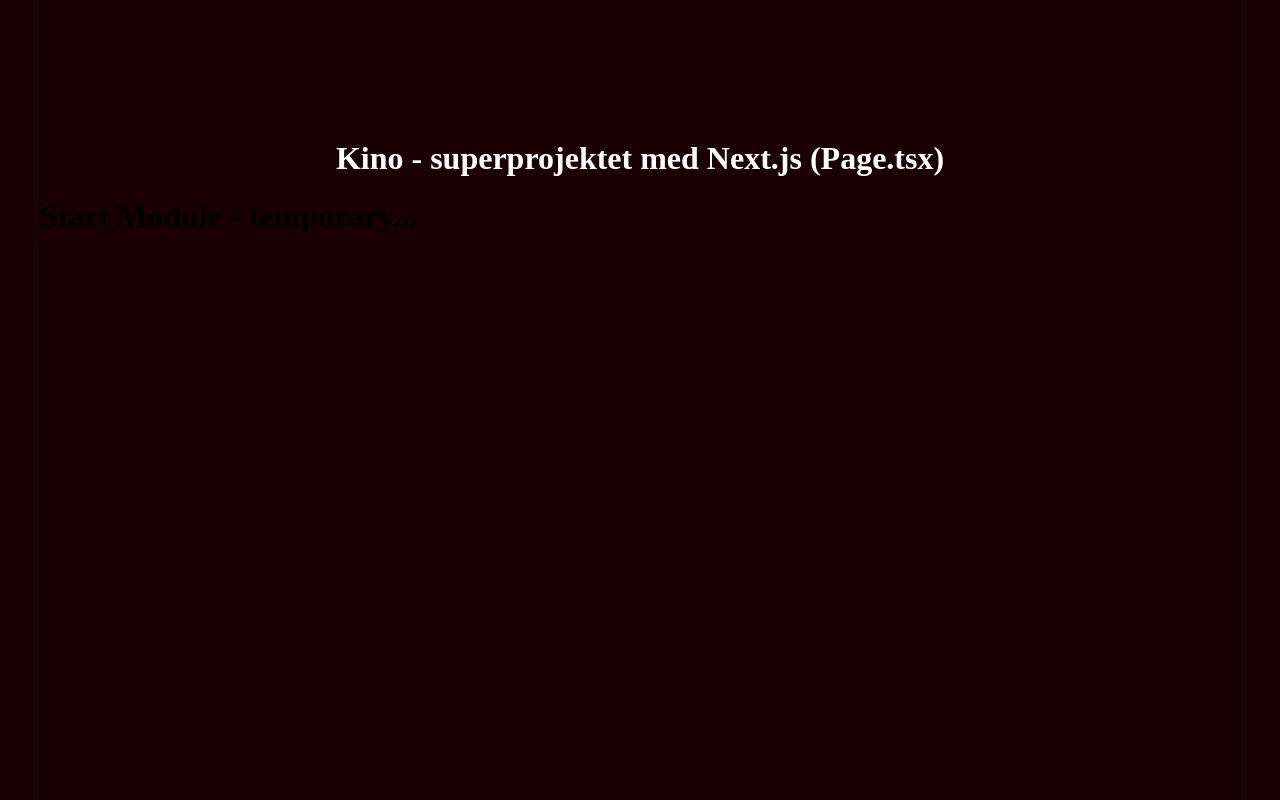
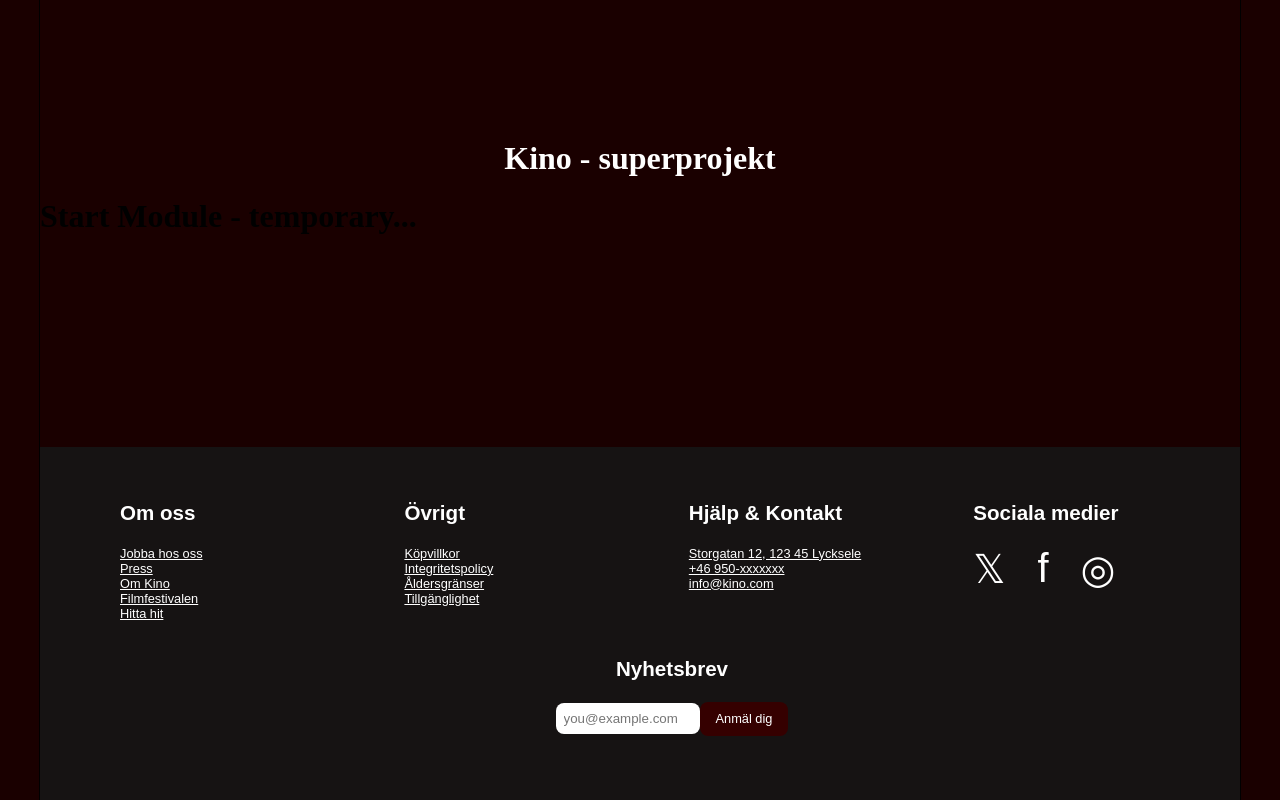
Before and after one commit to anteman-swe/kino-with-next.js, a Next.js app in the folder kino-webb/: page / in a window 1280 px wide. Built offline with nearby package versions, Linux system fonts and the light colour scheme.

Commit message:
Add footer layout and styling (#44)
* add footer structure

* style footer layout

* add footer component

* move footer markup from page to footer component

* move footer styles to footer module

---------

Co-authored-by: AntemanSWE <anteman.swe@gmail.com>

```diff
--- /dev/null
+++ b/kino-webb/src/app/components/footer/Footer.module.scss
@@ -0,0 +1,84 @@
+.footer {
+  margin-top: auto;
+}
+
+
+.footer {
+  display: flex;
+  flex-direction: column;
+  background-color: $dark-footer;
+  color: $dark-text;
+  font-size: 1.1rem;
+  font-family: sans-serif;
+  padding: 2rem;
+}
+
+.footerContent {
+  display: flex;
+  flex-wrap: wrap;
+  justify-content: space-around;
+  align-items: flex-start;
+  gap: 0.1rem;
+}
+
+.footerSection {
+  flex: 1 1 120px;
+  padding: 0.1rem 3rem 0rem;
+  margin: 0rem;
+}
+
+.footerLinks,
+.footerTerms,
+.footerInfo {
+  font-size: 0.8rem;
+  color: $dark-text;
+  list-style: none;
+  padding: 0;
+  margin: 0;
+
+  a {
+    color: inherit;
+    text-decoration: underline;
+  }
+}
+
+.footerIcons {
+  display: flex;
+  color: $dark-text;
+  gap: 2rem;
+  font-size: 2.5rem;
+
+  a {
+    color: inherit;
+    text-decoration: none;
+  }
+}
+
+.footerExtra {
+  flex: 0 0 100%;
+  width: 100%;
+  padding: 1rem 2rem 2rem;
+  text-align: center;
+}
+
+.newsletter {
+  display: block;
+}
+
+.newsletterInput {
+  padding: 0.5rem;
+  width: 8rem;
+  max-width: 100%;
+  border: none;
+  border-radius: 8px;
+}
+
+.newsletterSubmit {
+  background-color: $dark-button;
+  color: $dark-text;
+  border: none;
+  padding: 0.6rem 1rem;
+  border-radius: 8px;
+  cursor: pointer;
+  font-size: 0.8rem;
+}
--- /dev/null
+++ b/kino-webb/src/app/components/footer/Footer.tsx
@@ -0,0 +1,57 @@
+import styles from "./Footer.module.scss";
+
+export default function Footer() {
+  return (
+
+      <footer className={styles.footer}>
+  <div className={styles.footerContent}>
+    <section className={styles.footerSection}>
+      <h3>Om oss</h3>
+      <ul className={styles.footerLinks}>
+        <li><a href="#">Jobba hos oss</a></li>
+        <li><a href="#">Press</a></li>
+        <li><a href="#">Om Kino</a></li>
+        <li><a href="#">Filmfestivalen</a></li>
+        <li><a href="#">Hitta hit</a></li>
+      </ul>
+    </section>
+
+    <section className={styles.footerSection}>
+      <h3>Övrigt</h3>
+      <ul className={styles.footerTerms}>
+        <li><a href="#">Köpvillkor</a></li>
+        <li><a href="#">Integritetspolicy</a></li>
+        <li><a href="#">Åldersgränser</a></li>
+        <li><a href="#">Tillgänglighet</a></li>
+      </ul>
+    </section>
+
+    <section className={styles.footerSection}>
+      <h3>Hjälp & Kontakt</h3>
+      <ul className={styles.footerInfo}>
+        <li><a href="#">Storgatan 12, 123 45 Lycksele</a></li>
+        <li><a href="#">+46 950-xxxxxxx</a></li>
+        <li><a href="#">info@kino.com</a></li>
+      </ul>
+    </section>
+
+    <section className={styles.footerSection}>
+      <h3>Sociala medier</h3>
+      <div className={styles.footerIcons}>
+        <a href="#">𝕏</a>
+        <a href="#">f</a>
+        <a href="#">◎</a>
+      </div>
+    </section>
+  </div>
+
+  <section className={styles.footerExtra}>
+    <h3>Nyhetsbrev</h3>
+    <form className={styles.newsletter}>
+      <input className={styles.newsletterInput} placeholder="you@example.com" />
+      <button className={styles.newsletterSubmit}>Anmäl dig</button>
+    </form>
+  </section>
+</footer>
+    );
+}
--- a/kino-webb/src/app/page.module.scss
+++ b/kino-webb/src/app/page.module.scss
@@ -1,3 +1,9 @@
+.page {
+  min-height: 100vh;
+  display: flex;
+  flex-direction: column;
+}
+
 .headline {
   width: fit-content;
   color: $dark-text;
--- a/kino-webb/src/app/page.tsx
+++ b/kino-webb/src/app/page.tsx
@@ -1,18 +1,20 @@
 
 import styles from "./page.module.scss";
 import Start from "./components/start";
+import Footer from "./components/footer/Footer";
 import Header from "./components/header/Header";
 
 export default function Home() {
   return (
-    <div>
-      <Header />
+    <div className={styles.page}>
+       <Header />
       <main>
-        <div>
-          <h1 className={styles.headline}>Kino - superprojektet  med Next.js (Page.tsx)</h1>
-          <Start />
-        </div>
+        <h1 className={styles.headline}>
+          Kino - superprojekt
+        </h1>
       </main>
+      <Start />
+      <Footer />
     </div>
   );
 }
```
